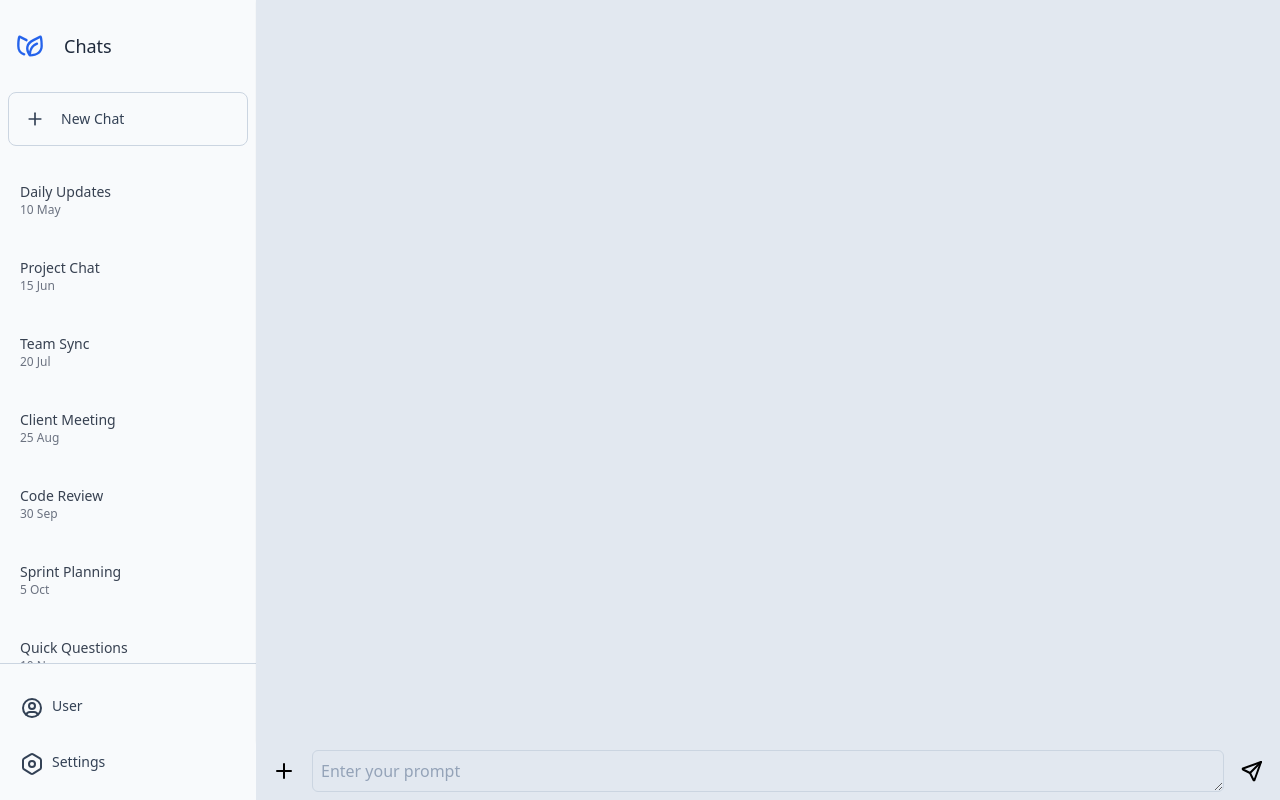
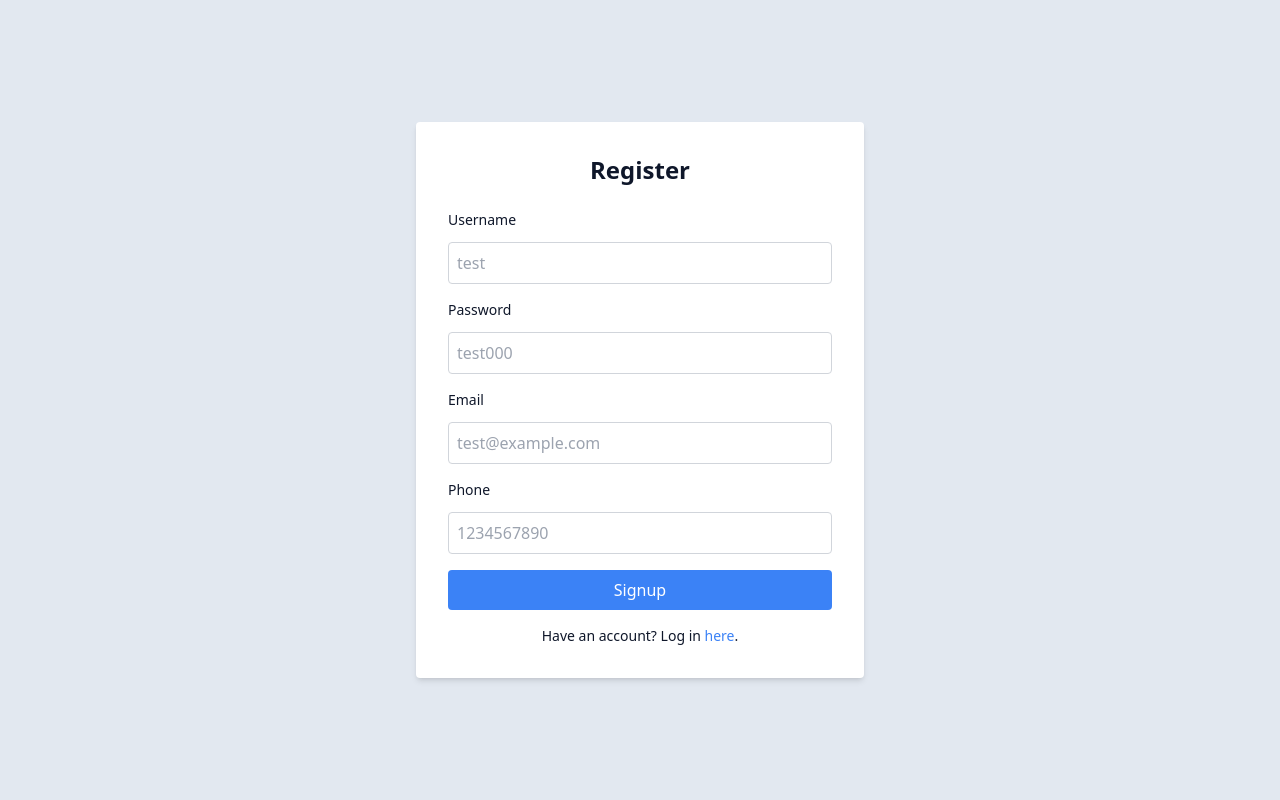
Before and after one commit to FredQiu00/chatbot-demo, a React (Create React App) app in the folder frontend-ts/: page /signup in a window 1280 px wide. Built offline with nearby package versions, Linux system fonts and the light colour scheme.

Commit message:
more features and functions added

```diff
--- a/frontend-ts/package.json
+++ b/frontend-ts/package.json
@@ -12,6 +12,7 @@
     "@types/react-dom": "^18.3.0",
     "react": "^18.3.1",
     "react-dom": "^18.3.1",
+    "react-router-dom": "^6.23.1",
     "react-scripts": "5.0.1",
     "typescript": "^4.9.5",
     "web-vitals": "^2.1.4"
--- a/frontend-ts/src/App.tsx
+++ b/frontend-ts/src/App.tsx
@@ -1,10 +1,23 @@
+import React from "react";
+import { BrowserRouter as Router, Routes, Route, Navigate } from "react-router-dom";
+import { useUser } from "./component/user/user-info";
 import Landing from "./component/landing/landing";
+import Login from "./component/login/login";
+import Signup from "./component/login/signup";
 
 function App() {
+  const { user } = useUser();
+
   return (
-    <div className="App">
-      <Landing />
-    </div>
+    <Router>
+      <div className="App">
+        <Routes>
+          <Route path="/login" element={<Login />} />
+          <Route path="/signup" element={<Signup />} />
+          <Route path="/" element={user ? <Landing /> : <Navigate to="/login" />} />
+        </Routes>
+      </div>
+    </Router>
   );
 }
 
--- a/frontend-ts/src/component/chat-container/chat-container.tsx
+++ b/frontend-ts/src/component/chat-container/chat-container.tsx
@@ -3,10 +3,15 @@ import MsgInputArea from './message-input';
 import MessagePanel from './message-panel';
 import { Message, MessagePanelHandle } from './type'; // Ensure you have the correct path
 import { useChat } from '../chat/chat-info';
+import LandingContainer from './landing-container';
 
 const Container: React.FC = () => {
     const messageEndRef = useRef<MessagePanelHandle>(null);
-    const { currentWindow, setCurrentWindow } = useChat();
+    const {
+        currentChat,
+        currentWindow,
+        setCurrentWindow
+    } = useChat();
 
     const handleNewMessage = (newMessage: Message) => {
         setCurrentWindow(prevMessages => [...prevMessages, newMessage]);
@@ -21,7 +26,7 @@ const Container: React.FC = () => {
     return (
         <div className="flex h-[100vh] w-full flex-col">
             <MessagePanel ref={messageEndRef} messages={currentWindow} />
-            <MsgInputArea onSend={handleNewMessage} />
+            {currentChat ? <MsgInputArea onSend={handleNewMessage} /> : <LandingContainer />}
         </div>
     );
 };
--- /dev/null
+++ b/frontend-ts/src/component/chat-container/landing-container.tsx
@@ -0,0 +1,20 @@
+import React from "react";
+import { ReactComponent as LogoIcon } from "../svgs/logo.svg";
+
+const LandingContainer: React.FC = () => {
+    return (
+        <div className="flex flex-col justify-center items-center h-screen w-full overflow-hidden bg-slate-200 text-slate-900 shadow-sm dark:bg-slate-900 dark:text-slate-300 p-6">
+            <div className="flex flex-col items-center space-y-4 text-center">
+                <div className="flex items-center space-x-4">
+                    <LogoIcon className="h-20 w-20" />
+                    <h1 className="text-4xl font-bold">ChatUI</h1>
+                </div>
+                <p className="text-lg font-light">
+                    Select a chat from the left or create a new chat to start
+                </p>
+            </div>
+        </div>
+    );
+};
+
+export default LandingContainer;
--- a/frontend-ts/src/component/chat/chat-info.tsx
+++ b/frontend-ts/src/component/chat/chat-info.tsx
@@ -40,6 +40,8 @@ export const ChatProvider: React.FC<ChatProviderProps> = ({ children }) => {
         setCurrentChat,
         currentWindow,
         setCurrentWindow,
+        chatHistories,
+        setChatHistories,
     };
 
     return (
--- a/frontend-ts/src/component/chat/chat-type.ts
+++ b/frontend-ts/src/component/chat/chat-type.ts
@@ -11,6 +11,8 @@ export interface ChatContextProps {
     setCurrentChat: (chatId: string) => void,
     currentWindow: Message[];
     setCurrentWindow: React.Dispatch<React.SetStateAction<Message[]>>;
+    chatHistories: { [chatId: string]: Message[] };
+    setChatHistories: React.Dispatch<React.SetStateAction<{ [chatId: string]: Message[] }>>;
 }
 
 export interface ChatProviderProps {
--- /dev/null
+++ b/frontend-ts/src/component/login/login.tsx
@@ -0,0 +1,72 @@
+import React, { useState } from "react";
+import { useNavigate } from "react-router-dom";
+import { useUser } from "../user/user-info";
+
+const Login: React.FC = () => {
+    const [username, setUsername] = useState<string>('');
+    const [password, setPassword] = useState<string>('');
+    const { setUser } = useUser();
+    const navigate = useNavigate();
+
+    const handleLogin = (e:React.FormEvent<HTMLFormElement>) => {
+        e.preventDefault();
+        // For demo only
+        if (username === 'test' && password === 'test000') {
+            // POST request, then fetch user from db
+            const user_obj = {
+                id: "1",
+                name: username,
+                email: `${username}@email.com`,
+                phone: "2314567809",
+                chatIds: []
+            }
+            setUser(user_obj);
+            navigate('/')
+        } else {
+            alert('Invalid username or password');
+            setUsername('');
+            setPassword('');
+        }
+    }
+
+    return (
+        <div className="flex flex-col items-center justify-center h-screen bg-slate-200 text-slate-900 dark:bg-slate-900 dark:text-slate-300 p-6">
+            <form onSubmit={handleLogin} className="bg-white dark:bg-gray-800 p-8 rounded shadow-md w-full max-w-md space-y-4">
+                <h1 className="text-2xl font-bold mb-6 text-center">ChatUI</h1>
+                <div>
+                    <label className="block text-sm font-medium mb-2">Username</label>
+                    <input
+                        type="text"
+                        value={username}
+                        placeholder="test"
+                        onChange={(e) => setUsername(e.target.value)}
+                        className="w-full p-2 border border-gray-300 rounded mt-1"
+                        required
+                    />
+                </div>
+                <div>
+                    <label className="block text-sm font-medium mb-2">Password</label>
+                    <input
+                        type="password"
+                        value={password}
+                        placeholder="test000"
+                        onChange={(e) => setPassword(e.target.value)}
+                        className="w-full p-2 border border-gray-300 rounded mt-1"
+                        required
+                    />
+                </div>
+                <button
+                    type="submit"
+                    className="w-full bg-blue-500 text-white py-2 rounded mt-4 hover:bg-blue-600 transition duration-200"
+                >
+                    Login
+                </button>
+                <p className="text-center text-sm mt-4">
+                    Don't have an account? <span onClick={() => navigate("/signup")} className="text-blue-500 cursor-pointer hover:underline">Register an account</span> with us.
+                </p>
+            </form>
+        </div>
+    );
+}
+
+export default Login;
--- /dev/null
+++ b/frontend-ts/src/component/login/signup.tsx
@@ -0,0 +1,114 @@
+import React, { useState } from "react";
+import { useNavigate } from "react-router-dom";
+import { useUser } from "../user/user-info";
+
+const Signup: React.FC = () => {
+    const [username, setUsername] = useState<string>('');
+    const [password, setPassword] = useState<string>('');
+    const [email, setEmail] = useState<string>('');
+    const [phone, setPhone] = useState<string>('');
+    const { setUser } = useUser();
+    const navigate = useNavigate();
+
+    // send verification code if needed
+    const checkEmail = () => {
+        const emailRegex = /^[^\s@]+@[^\s@]+\.[^\s@]+$/;
+        if (!emailRegex.test(email)) {
+            alert('Invalid email format');
+            return false;
+        }
+        return true;
+    }
+
+    // send verification code if needed
+    const checkPhone = () => {
+        const phoneRegex = /^\d{10}$/;
+        if (!phoneRegex.test(phone)) {
+            alert('Invalid phone number format');
+            return false;
+        }
+        return true;
+    }
+
+    const handleSignup = async (e: React.FormEvent<HTMLFormElement>) => {
+        e.preventDefault();
+        // for demo only
+        if (checkEmail() && checkPhone()) {
+            const data = { id: "1"}
+            const user_obj = {
+                id: data.id,
+                name: username,
+                email: email,
+                phone: phone,
+                chatIds: []
+            };
+            setUser(user_obj);
+            navigate('/');
+        } else {
+            alert("Incorrect format");
+        }
+    }
+
+    return (
+        <div className="flex flex-col items-center justify-center h-screen bg-slate-200 text-slate-900 dark:bg-slate-900 dark:text-slate-300 p-6">
+            <form onSubmit={handleSignup} className="bg-white dark:bg-gray-800 p-8 rounded shadow-md w-full max-w-md space-y-4">
+                <h1 className="text-2xl font-bold mb-6 text-center">Register</h1>
+                <div>
+                    <label className="block text-sm font-medium mb-2">Username</label>
+                    <input
+                        type="text"
+                        value={username}
+                        placeholder="test"
+                        onChange={(e) => setUsername(e.target.value)}
+                        className="w-full p-2 border border-gray-300 rounded mt-1"
+                        required
+                    />
+                </div>
+                <div>
+                    <label className="block text-sm font-medium mb-2">Password</label>
+                    <input
+                        type="password"
+                        value={password}
+                        placeholder="test000"
+                        onChange={(e) => setPassword(e.target.value)}
+                        className="w-full p-2 border border-gray-300 rounded mt-1"
+                        required
+                    />
+                </div>
+                <div>
+                    <label className="block text-sm font-medium mb-2">Email</label>
+                    <input
+                        type="email"
+                        value={email}
+                        placeholder="test@example.com"
+                        onChange={(e) => setEmail(e.target.value)}
+                        className="w-full p-2 border border-gray-300 rounded mt-1"
+                        required
+                    />
+                </div>
+                <div>
+                    <label className="block text-sm font-medium mb-2">Phone</label>
+                    <input
+                        type="tel"
+                        value={phone}
+                        placeholder="1234567890"
+                        onChange={(e) => setPhone(e.target.value)}
+                        className="w-full p-2 border border-gray-300 rounded mt-1"
+                        required
+                    />
+                </div>
+                <button
+                    type="submit"
+                    className="w-full bg-blue-500 text-white py-2 rounded mt-4 hover:bg-blue-600 transition duration-200"
+                >
+                    Signup
+                </button>
+                <p className="text-center text-sm mt-4">
+                    Have an account? Log in <span onClick={() => navigate("/login")} className="text-blue-500 cursor-pointer hover:underline">here</span>.
+                </p>
+            </form>
+        </div>
+    );
+}
+
+export default Signup;
--- a/frontend-ts/src/component/sidebar/history-list.tsx
+++ b/frontend-ts/src/component/sidebar/history-list.tsx
@@ -5,21 +5,33 @@ import { useChat } from "../chat/chat-info";
 
 const HistoryList: React.FC<HistoryListProps> = ({ props }) => {
     const { historyEntries, setHistoryEntries } = props;
-    const { currentChat } = useChat()
+    const {
+        currentChat,
+        setCurrentChat,
+        setCurrentWindow,
+        chatHistories,
+        setChatHistories } = useChat();
+
     const removeEntry = (index: number) => {
+        const entryToRemove = historyEntries[index];
         const newEntries = historyEntries.filter((_, i) => i !== index);
         setHistoryEntries(newEntries);
+        setCurrentChat('');
+
+        setCurrentWindow([]);
+
+        const { [entryToRemove.chatId]: _, ...remainingHistories } = chatHistories;
+        setChatHistories(remainingHistories);
     };
 
     return (
         <div className="history-view h-3/4 space-y-4 overflow-y-auto border-b border-slate-300 my-2 px-2 py-4 dark:border-slate-700">
             {historyEntries.map((entry, index) => {
-                // replace props to entry once be is set
                 const input: HistoryEntry = {
                     title: entry.title,
                     date: entry.date,
                     chatId: entry.chatId,
-                }
+                };
                 return (
                     <HistoryBtn
                         key={index}
@@ -27,10 +39,10 @@ const HistoryList: React.FC<HistoryListProps> = ({ props }) => {
                         isSelected={currentChat === entry.chatId}
                         onRemove={() => removeEntry(index)}
                     />
-                )
+                );
             })}
         </div>
     );
-}
+};
 
 export default HistoryList;
--- a/frontend-ts/src/component/sidebar/sidebar.tsx
+++ b/frontend-ts/src/component/sidebar/sidebar.tsx
@@ -19,7 +19,7 @@ const SideBar: React.FC = () => {
         <div className="flex h-[100svh] w-60 flex-col overflow-y-auto bg-slate-50 pt-8 dark:border-slate-700 dark:bg-slate-900 sm:h-[100vh] sm:w-64">
           <div className="flex px-4">
             <LogoIcon className="h-7 w-7 text-blue-600" />
-            <h2 className="px-5 text-lg font-medium text-slate-800 dark:text-slate-200">
+            <h2 className="px-4 text-lg font-medium text-slate-800 dark:text-slate-200">
               Chats
             </h2>
           </div>
```
Also changed, not shown: frontend-ts/src/component/landing/landing.tsx (+17 -3 lines), 1 other file (tests, documents, lock files or other folders).
